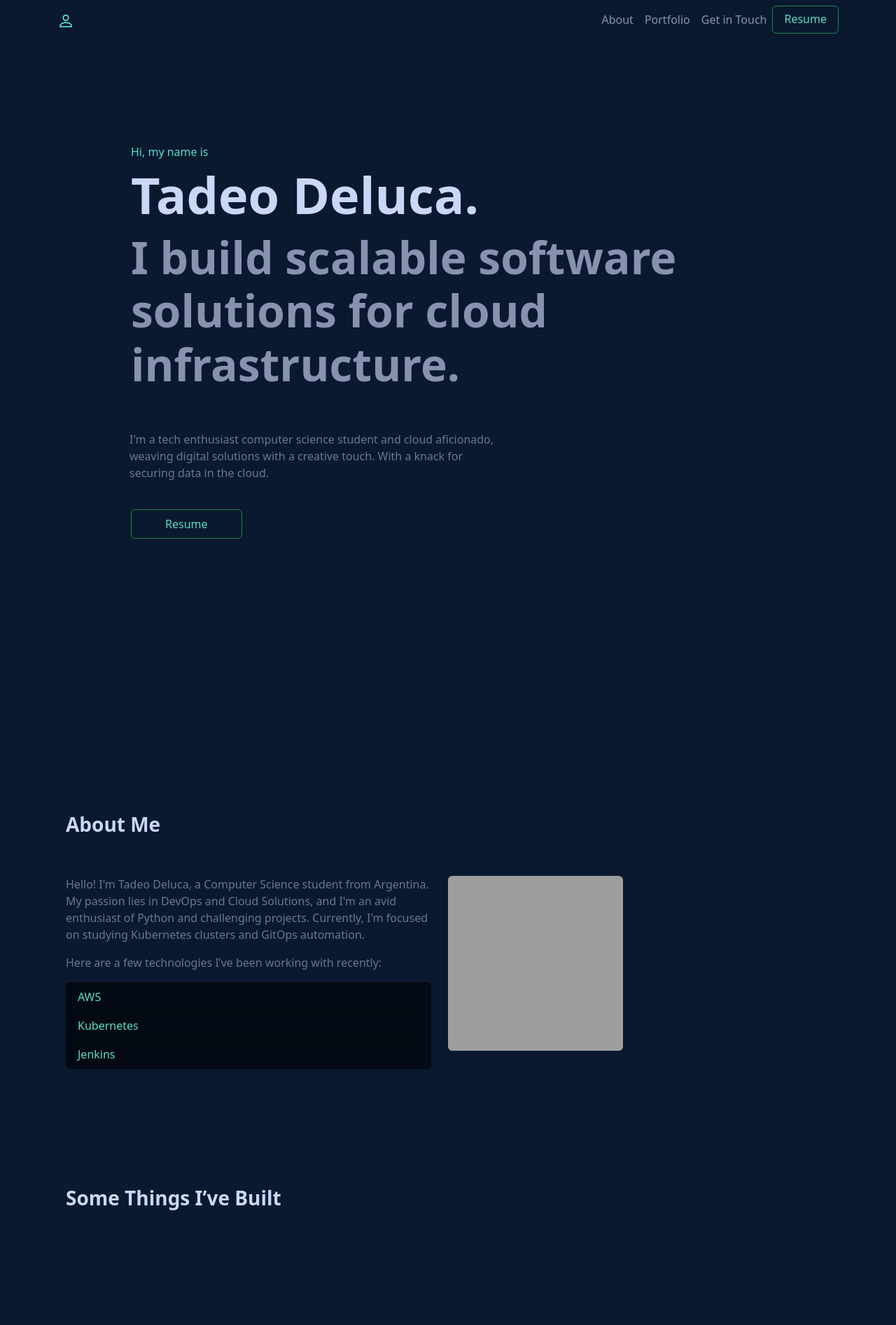
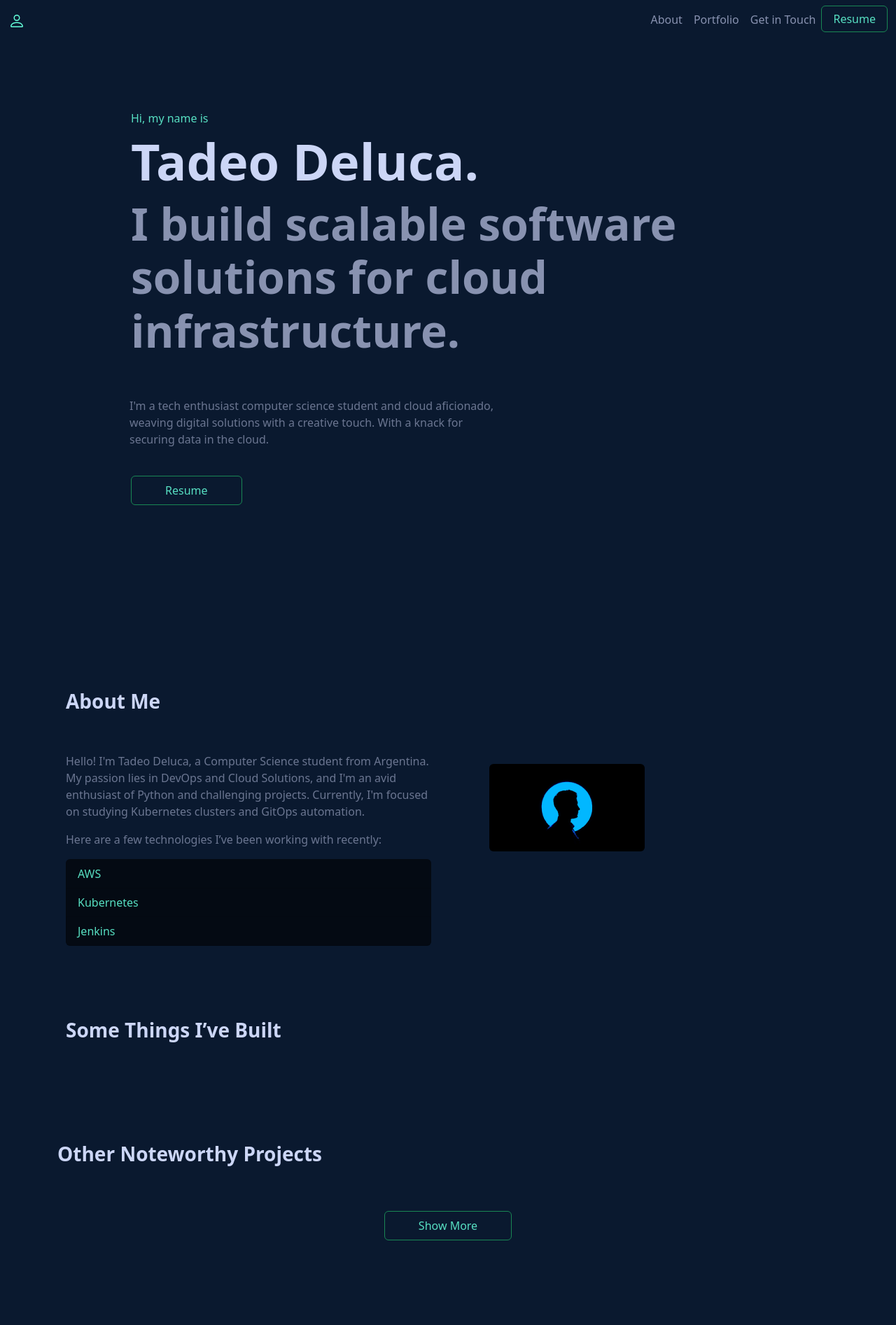
Before and after one commit to TadeopCreator/portfolio-website, a Django app: page / in a window 1280 px wide. Shown: the top 1894 px of the page at 70% size. Run offline with Django 4.2, Linux system fonts and the light colour scheme; data that the repository does not hold is empty; grey boxes are pictures that could not be loaded.

Commit message:
mobile responsive adaptations

```diff
--- a/django_portfolio/urls.py
+++ b/django_portfolio/urls.py
@@ -30,3 +30,4 @@ urlpatterns = [
 handler404 = handle_not_found
 
 urlpatterns += static(settings.MEDIA_URL, document_root=settings.MEDIA_ROOT)
+urlpatterns += static(settings.STATIC_URL, document_root=settings.STATIC_ROOT)
--- a/portfolio/templates/_partials/about.html
+++ b/portfolio/templates/_partials/about.html
@@ -1,5 +1,14 @@
 {% load static %}
-<div class="row" style="margin-top: 20rem;">
+<br class="d-none d-md-block">
+<br class="d-none d-md-block">
+<br class="d-none d-lg-block">
+<br class="d-none d-lg-block">
+<br class="d-none d-lg-block">
+<br class="d-none d-lg-block">
+<br class="d-none d-lg-block">
+<br class="d-none d-xl-block">
+
+<div class="row">
     <div class="col-md-12 my-5">
         <h3 id="about-me" class="fw-bolder" style="color: #CCD6F6;">About Me</h3>
     </div>
@@ -14,8 +23,8 @@
                 <li class="list-group-item fw-light main-text-color" style="background-color: #040a13;">Jenkins</li>
             </ul>
         </div>
-        <div class="col-md-4">
-            <img src="https://picsum.photos/250/250" class="rounded" alt="Profile Picture">
+        <div class="col-md-4 mt-3 text-center">
+            <img src="{% static 'portfolio/profile.png' %}" class="rounded" alt="Profile Picture">
         </div>
     </div>
 </div>
--- a/portfolio/templates/_partials/contact.html
+++ b/portfolio/templates/_partials/contact.html
@@ -1,11 +1,11 @@
 {% load static %}
-<div class="row justify-content-center text-center" style="margin-top: 10rem; margin-bottom: 10rem;">
+<div class="row justify-content-center text-center" style="margin-top: 6rem; margin-bottom: 10rem;">
     <div class="col-md-4 my-5">
         <h6 class="fw-light main-text-color">What’s Next?</h6>
         <h2 id="get-in-touch" class="display-5 fw-bolder" style="color: #CCD6F6;">Get In Touch</h2>
     </div>
     <div class="container w-10 text-center">
-        <div class="row justify-content-center">
+        <div class="row justify-content-center mx-1">
             <p class="col-md-4 fw-light light-blue-color">Feel free to get in touch with me via Gmail. I'm always open to new opportunities, collaborations, or just a friendly chat</p>
         </div>
     </div>
--- a/portfolio/templates/_partials/navbar.html
+++ b/portfolio/templates/_partials/navbar.html
@@ -1,21 +1,21 @@
 {% load static %}
 <nav class="navbar navbar-expand-lg navbar-dark bg-main-color">
-    <div class="container">
+    <div class="container-fluid">
       <a class="navbar-brand" href="/">
         <svg xmlns="http://www.w3.org/2000/svg" width="24" height="24" fill="currentColor" class="bi bi-person" viewBox="0 0 16 16" style="color: #64FFDA;">
           <path d="M8 8a3 3 0 1 0 0-6 3 3 0 0 0 0 6zm2-3a2 2 0 1 1-4 0 2 2 0 0 1 4 0zm4 8c0 1-1 1-1 1H3s-1 0-1-1 1-4 6-4 6 3 6 4zm-1-.004c-.001-.246-.154-.986-.832-1.664C11.516 10.68 10.289 10 8 10c-2.29 0-3.516.68-4.168 1.332-.678.678-.83 1.418-.832 1.664h10z"/>
         </svg>
       </a>
-      <button class="navbar-toggler" type="button" data-bs-toggle="collapse" data-bs-target="#navbarNavAltMarkup" aria-controls="navbarNavAltMarkup" aria-expanded="false" aria-label="Toggle navigation">
+      <button class="navbar-toggler" type="button" data-bs-toggle="collapse" data-bs-target="#navbarNavDropdown" aria-controls="navbarNavDropdown" aria-expanded="false" aria-label="Toggle navigation">
         <span class="navbar-toggler-icon"></span>
       </button>
-      <div class="collapse navbar-collapse" id="navbarNavAltMarkup">
-        <div class="navbar-nav ms-auto">
-          <a class="nav-link navbar-text" href="#about-me">About</a>
-          <a class="nav-link navbar-text" href="/projects">Portfolio</a>
-          <a class="nav-link navbar-text" href="#get-in-touch">Get in Touch</a>
-          <a type="button" href="{% static 'portfolio/Resume.pdf' %}" class="btn btn-outline-success px-3" style="background-color: #0a192f; color: #57DFC2;" target="_blank">Resume</a>
-        </div>
+      <div class="collapse navbar-collapse justify-content-end" id="navbarNavDropdown">
+        <ul class="navbar-nav">
+          <li class="nav-item"><a class="nav-link navbar-text" href="/#about-me">About</a></li>
+          <li class="nav-item"><a class="nav-link navbar-text" href="/projects">Portfolio</a></li>
+          <li class="nav-item"><a class="nav-link navbar-text" href="/#get-in-touch">Get in Touch</a></li>
+          <li class="nav-item"><a type="button" href="{% static 'portfolio/Resume.pdf' %}" class="btn btn-outline-success px-3" style="background-color: #0a192f; color: #57DFC2;" target="_blank">Resume</a></li>
+        </ul>
       </div>
     </div>
   </nav>
--- a/portfolio/templates/_partials/other-projects.html
+++ b/portfolio/templates/_partials/other-projects.html
@@ -1,6 +1,6 @@
 {% load static %}
 <div class="container">
-    <div class="row" style="margin-top: 10rem;">
+    <div class="row" style="margin-top: 6rem;">
         <div class="col-md-12 my-2">
             <h3 class="fw-bolder" style="color: #CCD6F6;">Other Noteworthy Projects</h3>
         </div>
@@ -30,7 +30,7 @@
                         </div>
                         <h3 style="color: #CCD6F6;">{{project.title}}</h3>
                         <p class="light-blue-color">{{project.description}}</p>
-                        <p class="light-blue-color fw-light">JS AWS Python</p>
+                        <p class="light-blue-color fw-light">{{project.tags}}</p>
                       </div>
                 </div>
                 {% endif %}
--- a/portfolio/templates/_partials/portfolio.html
+++ b/portfolio/templates/_partials/portfolio.html
@@ -1,5 +1,5 @@
 {% load static %}
-<div class="row" style="margin-top: 10rem;">
+<div class="row" style="margin-top: 6rem;">
     <div class="col-md-12 my-2">
         <h3 class="fw-bolder" style="color: #CCD6F6;">Some Things I’ve Built</h3>
     </div>
@@ -7,12 +7,15 @@
         {% for project in projects %}
         {% if project.featured %}
         <div class="row text-center mb-4"></div>
-            <div class="col-md-6">
+            <div class="col-md-6 d-none d-md-block">
                 <img class="img-fluid rounded" src="{{project.image.url}}" alt="{{project.title}}"/>
             </div>
             <div class="col-md-6 p-3">
                 <h6 class="fw-light main-text-color">Featured Project</h6>
                 <h3 class="fw-semibold" style="color: #CCD6F6;">{{project.title}}</h3>
+                <div class="col-md-6 d-block d-md-none d-lg-none">
+                    <img class="img-fluid rounded" src="{{project.image.url}}" alt="{{project.title}}"/>
+                </div>
                 <div class="container border border-secondary border-opacity-25 rounded my-3 p-2">
                     <p class="light-blue-color">{{project.description}}</p>
                 </div>
--- a/portfolio/templates/home.html
+++ b/portfolio/templates/home.html
@@ -2,7 +2,7 @@
 {% load static %}
 
 {% block content %}
-    <div class="row" style="margin-top: 5rem;">
+    <div class="row" style="margin-top: 2rem;">
         <div class="col-md-10 my-5 mx-auto">
             <h6 class="fw-light main-text-color">Hi, my name is</h6>
             <h1 class="display-2 fw-bolder" style="color: #CCD6F6;">Tadeo Deluca.</h1>
--- a/portfolio/templates/layout.html
+++ b/portfolio/templates/layout.html
@@ -7,7 +7,8 @@
     <meta http-equiv="X-UA-Compatible" content="IE=edge" />
     <meta name="viewport" content="width=device-width, initial-scale=1.0" />
     <title>Tadeo Deluca</title>
-    <link href="https://cdn.jsdelivr.net/npm/bootstrap@5.2.0/dist/css/bootstrap.min.css" rel="stylesheet" integrity="sha384-gH2yIJqKdNHPEq0n4Mqa/HGKIhSkIHeL5AyhkYV8i59U5AR6csBvApHHNl/vI1Bx" crossorigin="anonymous">
+    <link href="https://cdn.jsdelivr.net/npm/bootstrap@5.2.3/dist/css/bootstrap.min.css" rel="stylesheet" integrity="sha384-rbsA2VBKQhggwzxH7pPCaAqO46MgnOM80zW1RWuH61DGLwZJEdK2Kadq2F9CUG65" crossorigin="anonymous">
+<script src="https://cdn.jsdelivr.net/npm/bootstrap@5.2.3/dist/js/bootstrap.bundle.min.js" integrity="sha384-kenU1KFdBIe4zVF0s0G1M5b4hcpxyD9F7jL+jjXkk+Q2h455rYXK/7HAuoJl+0I4" crossorigin="anonymous"></script>
     <link rel="shortcut icon" type="image/x-icon" href="{% static 'dev_favicon.webp' %}">
     <link rel="stylesheet" type="text/css" href="{% static 'main.css' %}">
   </head>
--- a/static/main.css
+++ b/static/main.css
@@ -12,6 +12,9 @@
 
 .footer-button {
   color: #6b7691;
+}
+.footer-button:hover {
+  color: #5DEDCD;
 }
 
 .navbar-text {
--- a/templates/404.html
+++ b/templates/404.html
@@ -1,8 +1,9 @@
 {% extends 'layout.html' %}
 {% block content %}
-<div class="text-ceter justify-content-center d-flex">
+<div class="text-ceter justify-content-center d-flex" style="color: #CCD6F6;">
     <h3>The page you are looking for does not exist!</h3>
 </div>
+<br>
 <div class="text-ceter justify-content-center d-flex">
     <a type="button" href="/" class="btn btn-outline-light">Return to Home</a>
 </div>
```
Also changed, not shown: django_portfolio/settings.py (+15 -23 lines), projects/templates/archive.html (+7 -7 lines).
